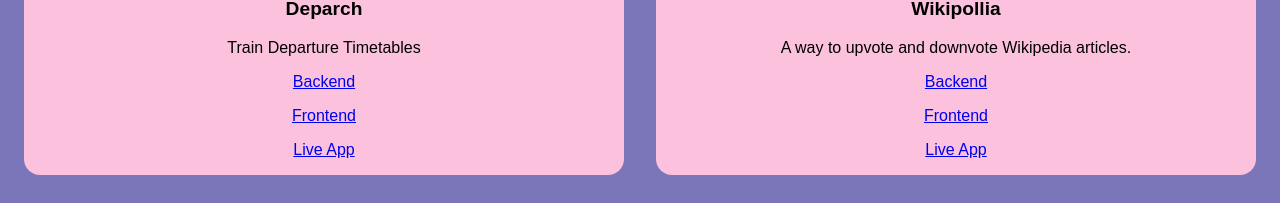
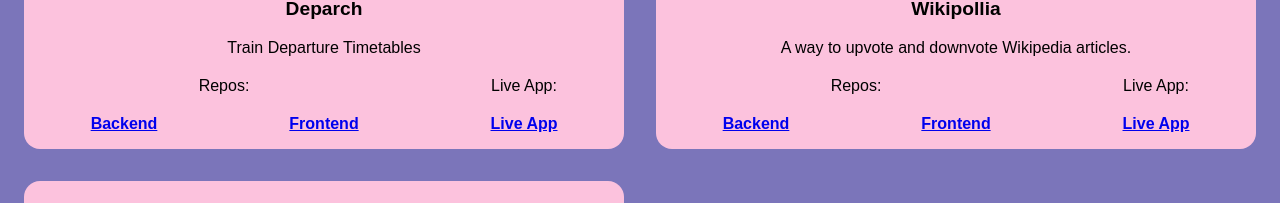
Before and after one commit to donovanrichardson/portfolio2, a Vue app: page / in a window 1280 px wide. Shown: the part 585-788 px from the top of the page. Built offline with nearby package versions, Linux system fonts and the light colour scheme.

Commit message:
some design

```diff
--- a/src/views/Home.vue
+++ b/src/views/Home.vue
@@ -18,9 +18,13 @@
             <div class="project" v-for="project in projects" :key="project.name">
                 <h3>{{project.name}}</h3>
                 <p>{{project.description}}</p>
-                <p v-if="project.backend"><a :href="project.backend">Backend</a></p>
-                <p v-if="project.frontend"><a :href="project.frontend">Frontend</a></p>
-                <p v-if="project.live"><a :href="project.live">Live App</a></p>
+                <div class="project-links">
+                    <p class='repos link-label'>Repos:</p>
+                    <p class='app link-label'>Live App:</p>
+                    <p v-if="project.backend" class="backend links-bottom"><a :href="project.backend">Backend</a></p>
+                    <p v-if="project.frontend" class="frontend links-bottom"><a :href="project.frontend">Frontend</a></p>
+                    <p v-if="project.live" class="live links-bottom"><a :href="project.live">Live App</a></p>
+                </div>
             </div>
         </div>
         <div>
@@ -115,8 +119,9 @@
     width: inherit;
     /* background: #000; */
     height: inherit;
+    max-height: inherit;
     position: absolute;
-    opacity:50%;
+    opacity: 50%;
 }
 
 #header-text {
@@ -147,9 +152,47 @@
 }
 
 .project {
-    color:black;
-    background:#FCC2DD;
-    margin:1em;
+    color: black;
+    background: #FCC2DD;
+    margin: 1em;
     border-radius: 1em;
 }
+
+.project-links{
+    display:grid;
+    grid-template-columns: 1fr 1fr 1fr;
+    grid-template-rows: auto auto;
+    grid-template-areas:
+        "repo repo app"
+        "back front live";
+
+}
+.link-label{
+    margin: .25em auto;
+}
+
+.links-bottom{
+    font-weight: bold;
+    margin: 1em auto;
+}
+
+.repos{
+    grid-area:repo
+}
+
+.app{
+    grid-area:app
+}
+
+.backend{
+    /* no quotes lol */
+    grid-area:back;
+}
+.frontend{
+    grid-area:front;
+}
+.live{
+    grid-area:live;
+}
+
 </style>
```
